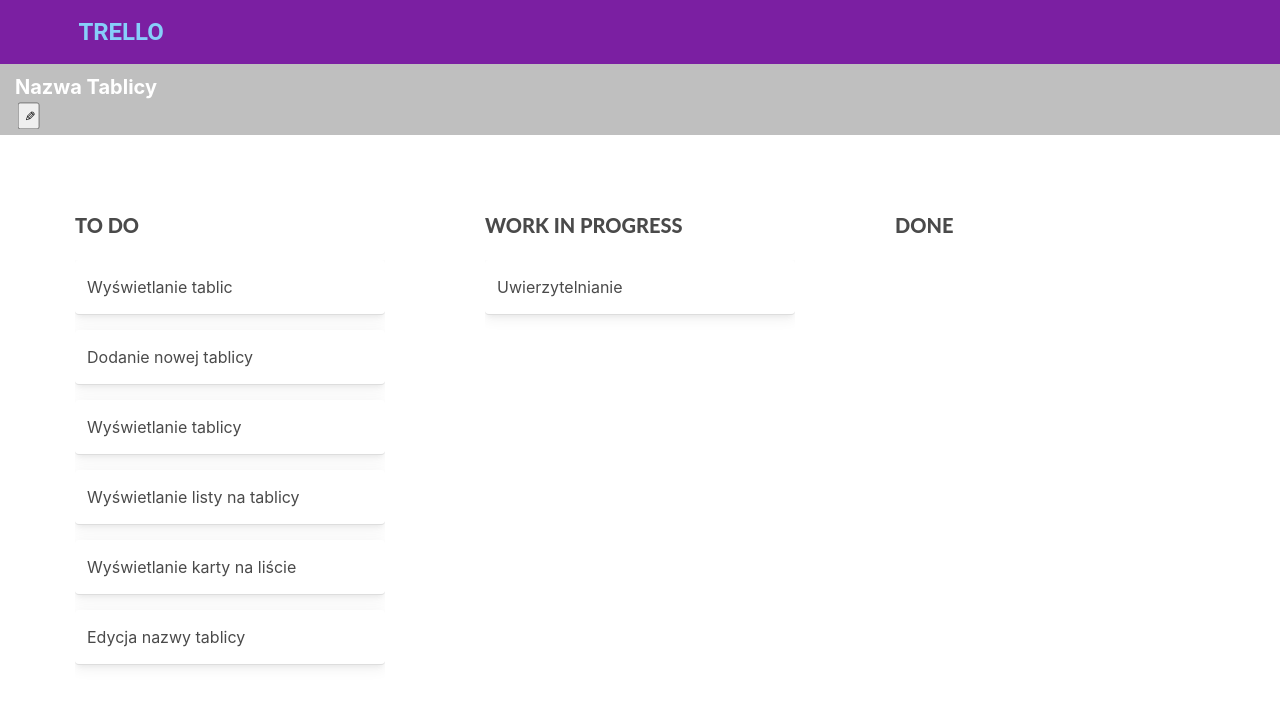
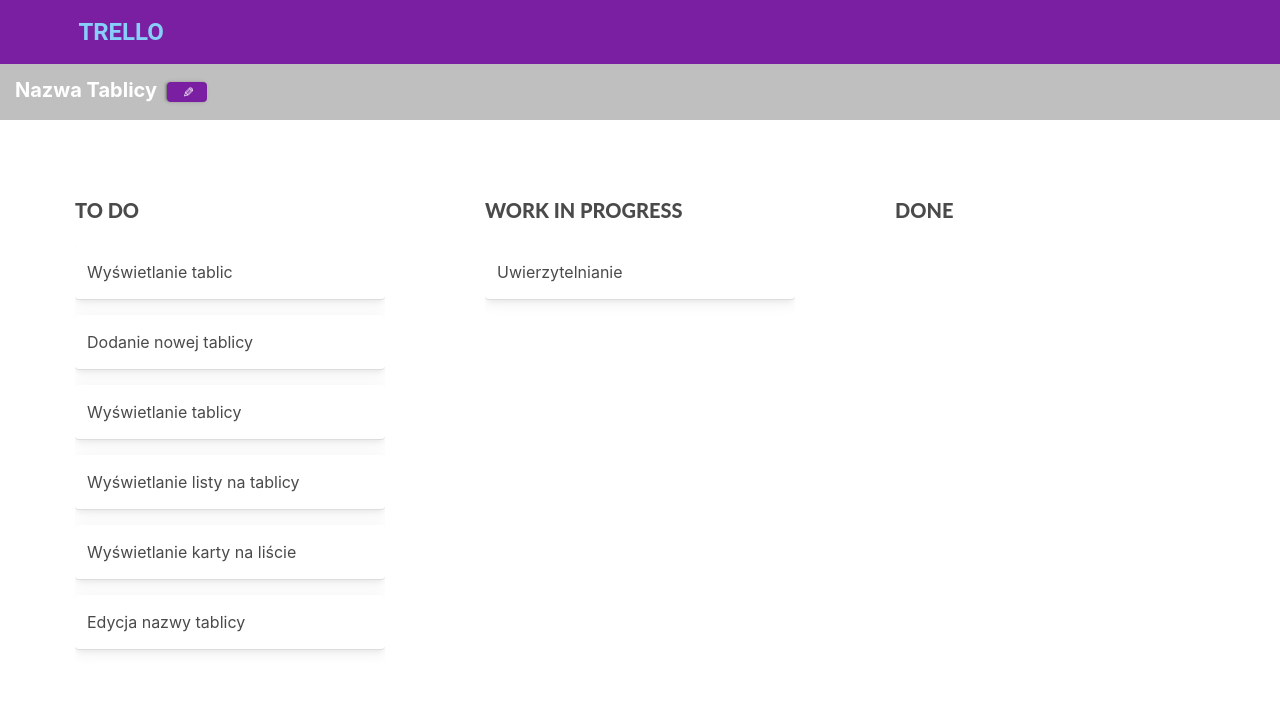
Before and after one commit to Tomek008/Zulu, an Angular app in the folder front/: page /board in a window 1280 px wide. Shown: the top 706 px of the page. Built offline with nearby package versions, Linux system fonts and the light colour scheme.

Commit message:
code cleanup and small changes

```diff
--- a/front/src/app/components/board/board.component.html
+++ b/front/src/app/components/board/board.component.html
@@ -1,19 +1,17 @@
 <div class="root">
 
     <div class="board">
-
       <div class="board-bar">
         <p class="board-name" *ngIf="nameChanged == true; else elseBlock">{{ namess }}</p>
         <ng-template #elseBlock><p class="board-name">{{ board.name }}</p></ng-template>
         <p class="board-name" *ngIf="nameChanged == false">{{ board.name }}</p>
-        <button style="font-family:Wingdings; display: inline-block; transform: rotateZ(90deg);" (click)="edit = !edit">&#9998;</button>
+        <span></span><button mat-raised-button color="primary" class="mat-but" (click)="edit = !edit; str = board.name">&#9998;</button>
+        <span></span>
         <div class="board-name-change" [hidden]="!edit">
-        Enter a value <input type="text" [(ngModel)]="str">
-        <p>
-            <button type="submit" (click)="changeLabelName()" id="bt">
-                Click Me
+        Enter new board name <input type="text" [(ngModel)]="str"> <span></span>
+            <button mat-raised-button color="primary" type="submit" (click)="changeLabelName()" id="bt">
+                Save
             </button>
-        </p>
       </div>
       </div>
 
--- a/front/src/app/components/board/board.component.scss
+++ b/front/src/app/components/board/board.component.scss
@@ -27,11 +27,12 @@
     .board-bar {
         background: rgba(gray, 0.5);
         padding: 8px 15px;
-
+        display: flex;
         .board-name {
             font-size: 20px;
             font-weight: bold;
             color: white;
+            padding-top: 3px;
         }
     }
 
@@ -112,3 +113,17 @@
 .tasks-container.cdk-drop-list-dragging .task:not(.cdk-drag-placeholder) {
     transition: transform 250ms cubic-bezier(0, 0, 0.2, 1);
 }
+
+.mat-but{
+    min-width: unset!important;
+    min-height: unset!important;
+    padding: 0px;
+    width: 20px;
+    height: 40px;
+    font-family:Wingdings;
+    transform: rotateZ(90deg);
+}
+
+span {
+    margin-left: 20px;
+}
--- a/front/src/app/components/board/board.component.ts
+++ b/front/src/app/components/board/board.component.ts
@@ -46,9 +46,9 @@ export class BoardComponent implements OnInit {
   }
   changeLabelName() {
     this.namess = this.str;
+    this.board.name = this.str;
     this.nameChanged = true;
     this.edit = false;
-
     // TUTAJ DODAĆ REQUEST DO BACKENDU NA ZMIANĘ NAZWY TABLICY W BAZIE
   }
 
--- a/front/src/app/overview/overview.component.html
+++ b/front/src/app/overview/overview.component.html
@@ -2,11 +2,9 @@
 <h1>Available Boards</h1>
 <nav>
   <ul>
-        <li *ngFor="let boardname of boardnames, let i = index">
+        <li *ngFor="let boardname of boardnames">
             <br>
-            <button mat-raised-button color="primary" [routerLink]="'/board'">{{boardname.name}}</button><span>        </span>
-            <input type="text" #title [hidden]="!edit1"/>
-            <button (click)="changeEdit({i})">{{ edit1 == true ? 'Save' : 'Edit' }}</button>
+            <button mat-raised-button color="primary" [routerLink]="'/board'">{{boardname.name}}</button><span></span>
             <br>
 
         </li>
--- a/front/src/app/overview/overview.component.ts
+++ b/front/src/app/overview/overview.component.ts
@@ -14,38 +14,4 @@ export class OverviewComponent implements OnInit {
   ngOnInit(): void {
   }
 
-  edit0 = false;
-  edit1 = false;
-  edit2 = false;
-  edit3 = false;
-  edit4 = false;
-groupTitle = "";
-
-changeEdit(id:any) {
-  if(id == 0)
-  {
-    this.edit0 = true;
-  }
-  else if(id == 1)
-
-  {
-    this.edit1 = true;
-  }
-  else if(id == 2)
-
-  {
-    this.edit2 = true;
-  }
-  else if(id == 3)
-
-  {
-    this.edit3 = true;
-  }
-  else if(id == 4)
-
-  {
-    this.edit4 = true;
-  }
 }
-
-}
```
